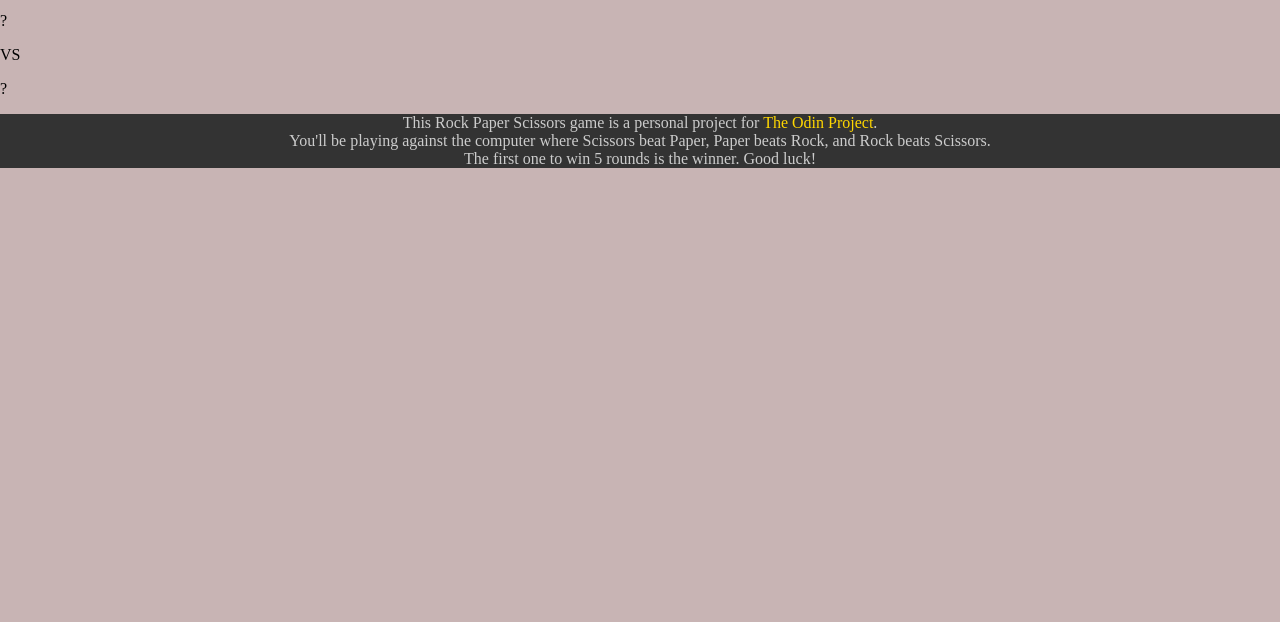
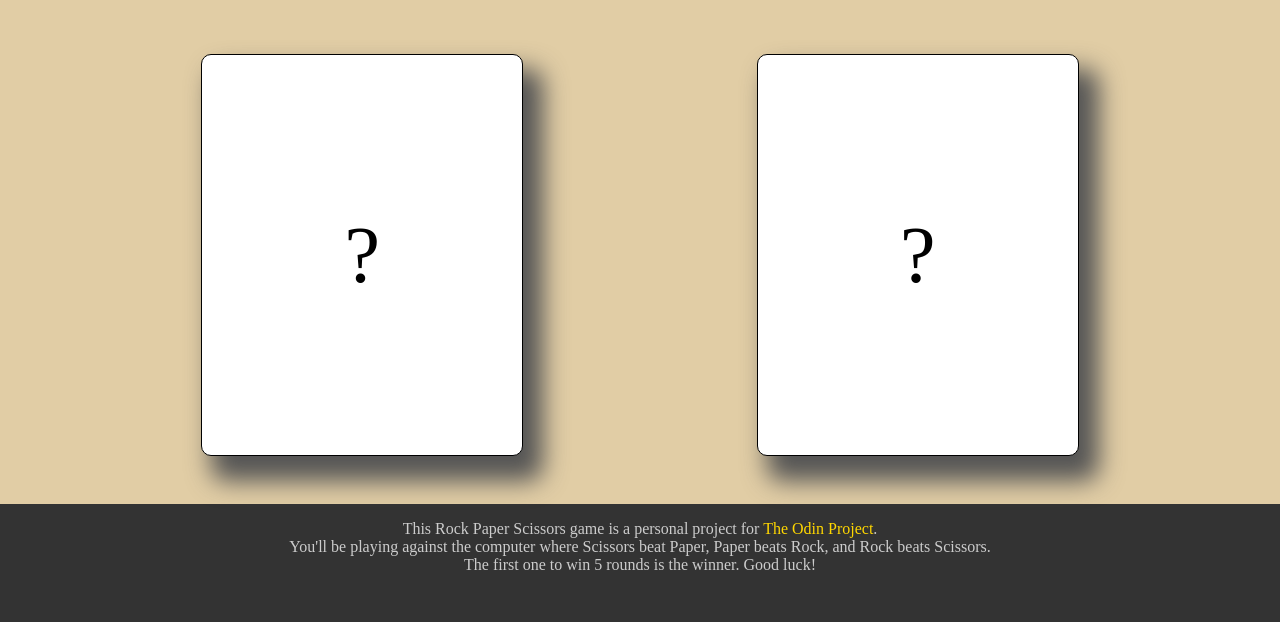
Before and after one commit to ilserdiv/RockPaperScissors, a plain HTML site: page index.html in a window 1280 px wide. Shown: the part 185-807 px from the top of the page. Drawn offline with Linux system fonts and the light colour scheme.

Commit message:
Add content css

```diff
--- a/index.html
+++ b/index.html
@@ -26,9 +26,6 @@
         <div class="player_screen">
             <p id="player_choice">?</p>
         </div>
-
-        <p id="vs">VS</p>
-
         <div class="computer_screen">
             <p id="computer_choice">?</p>
         </div>
--- a/style.css
+++ b/style.css
@@ -1,5 +1,5 @@
 html, body {
-    background-color: rgb(200, 180, 180);
+    background-color: rgb(225, 205, 165);
     margin: 0;
 }
 
@@ -26,6 +26,7 @@ html, body {
 .play_data {
     background-color: gold;
     border-radius: 0 0 20px 20px;
+    border: 1px solid black;
     padding: 0 1.5rem;
     display: flex;
     justify-content: space-between;
@@ -43,12 +44,35 @@ html, body {
     }
 
     /*CONTENT*/
-
+    .game_screen {
+        padding: 3rem 0;
+        display: flex;
+        flex-wrap: wrap;
+        gap: 2rem;
+        justify-content: space-evenly;
+        align-items: center;
+    }
+        .player_screen, .computer_screen {
+            background-color: white;
+            border-radius: 10px;
+            border: 1px solid black;
+            width: 20rem;
+            height: 25rem;
+            display: flex;
+            align-items: center;
+            justify-content: center;
+            box-shadow: 15px 20px 25px 5px #555;
+        }
+            #player_choice, #computer_choice {
+                text-align: center;
+                font-size: 5rem;
+            }
 
     /*FOOTER*/
     footer {
         background-color: #333;
         color: #ccc;
+        padding: 1rem;
         display: flex;
         flex-direction: column;
         justify-content: center;
@@ -58,7 +82,6 @@ html, body {
             margin: 0;
             padding: 0;
             text-align: center;
-            text-wrap: wrap;
         }
         #TheOdinProject {
             color: gold;
```
Also changed, not shown: script.js (added).
